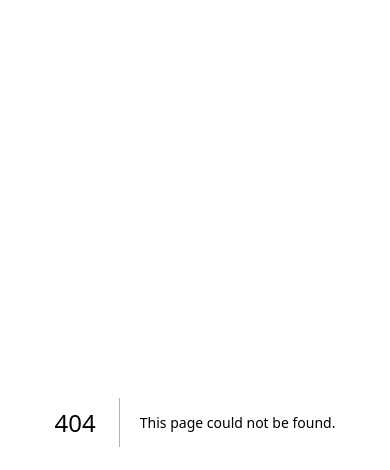
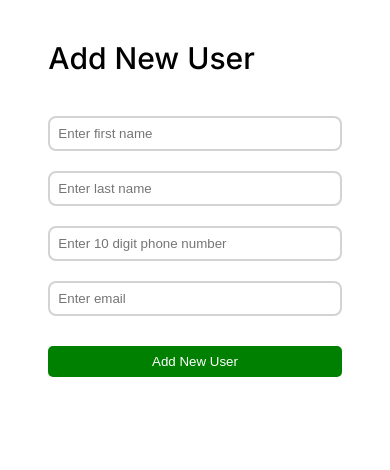
Before and after one commit to Shahrukh-elRed/next-js-crud-demo, a Next.js app: page /addnewuser in a window 390 px wide. Before the commit this address had no page. Shown: the top 470 px of the page. Built offline with nearby package versions, Linux system fonts and the light colour scheme.

Commit message:
added add user page and form UI

```diff
--- /dev/null
+++ b/src/app/addnewuser/page.js
@@ -0,0 +1,53 @@
+"use client";
+import { useState } from "react";
+
+const AddNewUser = () => {
+  const [firstName, setFirstName] = useState("");
+  const [lastName, setLastName] = useState("");
+  const [phoneNumber, setPhoneNumber] = useState("");
+  const [email, setEmail] = useState("");
+
+  const addUser = (e) => {
+    e.preventDefault();
+    console.log("clicked");
+  };
+
+  return (
+    <div className="user-details-page-container">
+      <div className="user-table-header margin-left-header">Add New User</div>
+      <form onSubmit={(e) => addUser(e)} className="add-user-form">
+        <input
+          type="text"
+          value={firstName}
+          onChange={(e) => setFirstName(e.target.value)}
+          placeholder="Enter first name"
+        ></input>
+        <input
+          type="text"
+          value={lastName}
+          onChange={(e) => setLastName(e.target.value)}
+          placeholder="Enter last name"
+        ></input>
+        <input
+          type="number"
+          value={phoneNumber}
+          onChange={(e) => setPhoneNumber(e.target.value)}
+          placeholder="Enter 10 digit phone number"
+        ></input>
+        <input
+          type="text"
+          value={email}
+          onChange={(e) => setEmail(e.target.value)}
+          placeholder="Enter email"
+        ></input>
+        <div className="add-user-btn-container">
+          <button type="submit" className="add-user-btn">
+            Add New User
+          </button>
+        </div>
+      </form>
+    </div>
+  );
+};
+
+export default AddNewUser;
--- a/src/app/globals.css
+++ b/src/app/globals.css
@@ -135,7 +135,7 @@ button:focus {
   margin: 30px 0;
   display: flex;
   align-items: center;
-  justify-content: end;
+  justify-content: flex-end;
 }
 
 .home-link {
@@ -166,3 +166,62 @@ button:focus {
     flex-direction: column;
   }
 }
+
+.add-user-form {
+  display: flex;
+  flex-direction: column;
+  gap: 20px;
+  padding: 40px 3% 20px;
+}
+
+input {
+  padding: 8px;
+  border: 2px solid lightgrey;
+  border-radius: 8px;
+  width: 50%;
+}
+
+input:focus {
+  outline: none;
+}
+
+.add-user-btn-container {
+  display: flex;
+  width: 50%;
+  justify-content: flex-end;
+  align-items: center;
+}
+
+.add-user-btn {
+  display: inline-flex;
+  padding: 8px 12px;
+  color: #fff;
+  background-color: green;
+  margin-top: 10px;
+}
+
+@media only screen and (max-width: 600px) {
+  input {
+    padding: 8px;
+    border: 2px solid lightgrey;
+    border-radius: 8px;
+    width: 100%;
+  }
+
+  .add-user-btn-container {
+    display: flex;
+    width: 100%;
+    justify-content: center;
+    align-items: center;
+  }
+
+  .add-user-btn {
+    display: flex;
+    padding: 8px 12px;
+    color: #fff;
+    background-color: green;
+    margin-top: 10px;
+    width: 100%;
+    justify-content: center;
+  }
+}
--- a/src/app/page.js
+++ b/src/app/page.js
@@ -28,7 +28,7 @@ export default function Home() {
   ];
 
   const goToAddUser = () => {
-    console.log("add user clicked");
+    router.push("/addnewuser");
   };
 
   const goToUserEdit = (id, e) => {
```
